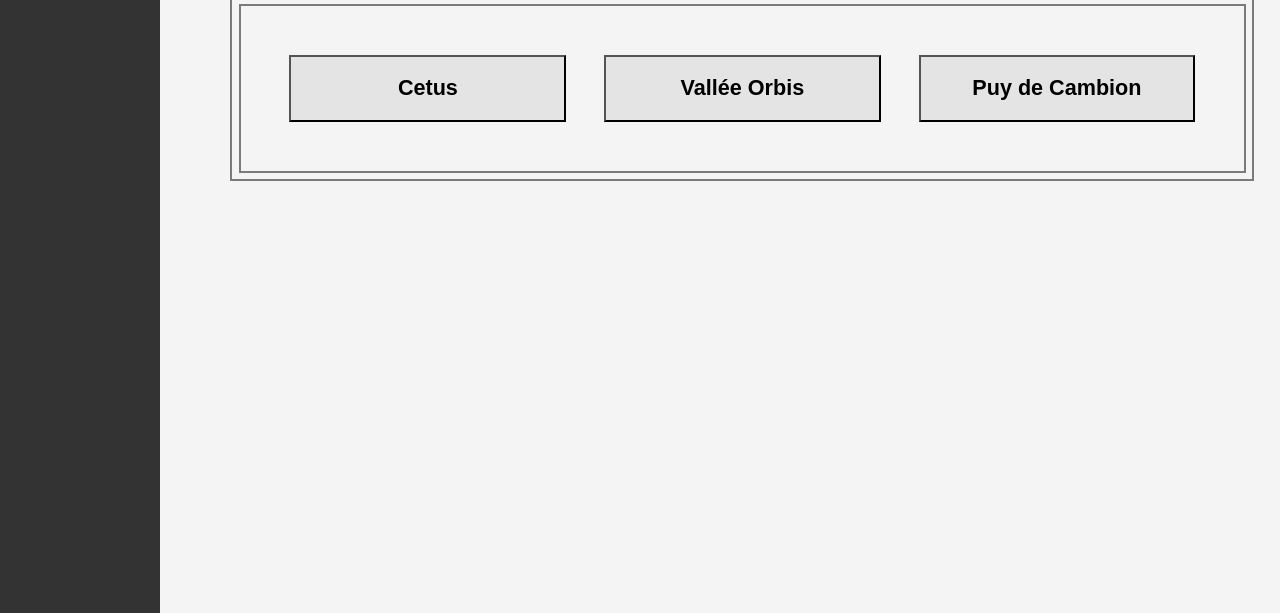
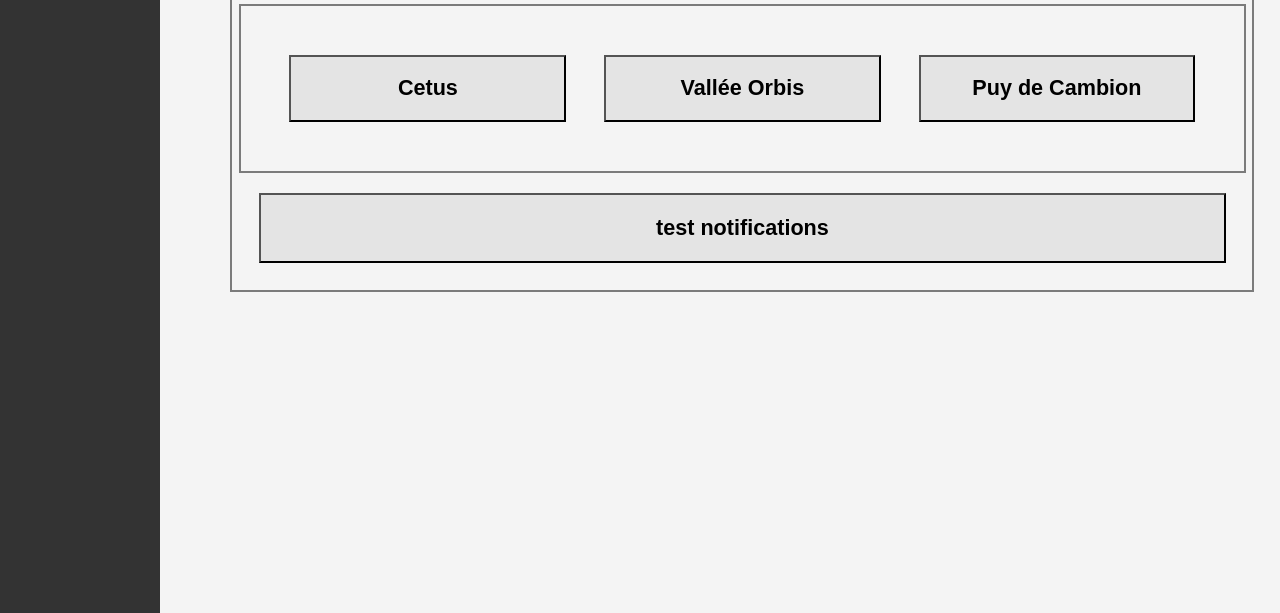
Before and after one commit to Pmaioranool/efrei_B2_alpine_WFHelper, a plain HTML site: page assets/html/cycle.html in a window 1280 px wide. Shown: the part 187-800 px from the top of the page. Drawn offline with nearby package versions, Linux system fonts and the light colour scheme; no server answers.

Commit message:
button test notification

```diff
--- a/assets/html/cycle.html
+++ b/assets/html/cycle.html
@@ -31,6 +31,8 @@
         </button>
       </article>
 
+
+
       <section class="noMargin">
         <article>
           <template x-for="(monde, key1) in mondes" :key="key1">
@@ -50,6 +52,13 @@
           </div>
         </template>
       </section>
+
+
+      <button
+              type="button"
+              @click="notifyUser(platform,'cetusCycle');"
+            >
+              <h3>test notifications</h3>
     </section>
 
     <script>
```
